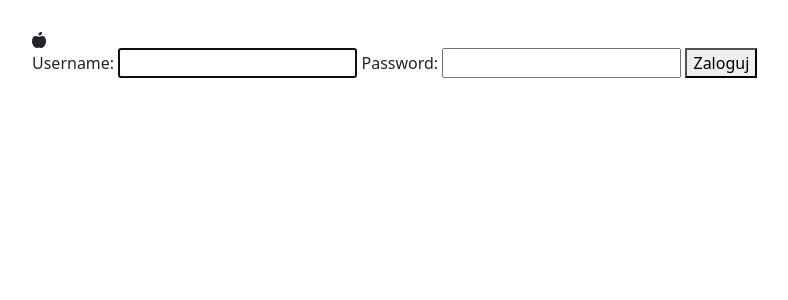
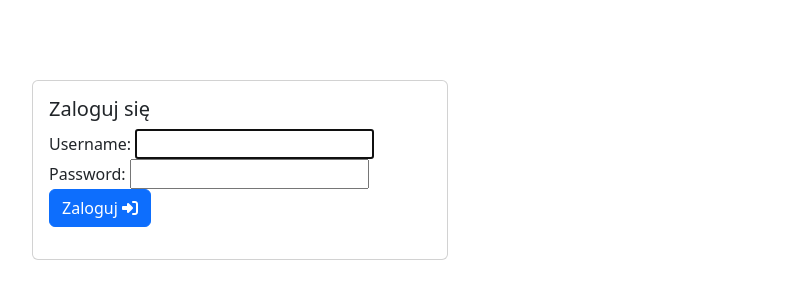
Before and after one commit to Radwan16/Django, a Django app: page /login/ in a window 1280 px wide. Shown: the top 300 px of the page, without its empty margins (0-788 px from the left). Run offline with Django 4.2, Linux system fonts and the light colour scheme; some libraries are stand-ins or nearby versions.

Commit message:
Styling login

```diff
--- a/moje_static/moj.css
+++ b/moje_static/moj.css
@@ -1,7 +1,7 @@
 body{
- padding: 2 rem;
+ padding: 2rem;
 }
-h2{
+h3{
  color:blue;
 }
 p{
--- a/templates/glowny.html
+++ b/templates/glowny.html
@@ -8,7 +8,7 @@
     <meta http-equiv="X-UA-Compatible" content="ie=edge">
     <link rel="stylesheet" href="https://cdn.jsdelivr.net/npm/bootstrap@5.2.3/dist/css/bootstrap.min.css">
     <script src="https://kit.fontawesome.com/c16c64f070.js" crossorigin="anonymous"></script>
-    <link rel="stylesheet" href="{% static 'nowy.css' %}">
+    <link rel="stylesheet" href="{% static 'moj.css' %}">
     <title>{% block tytul %} {%endblock%}</title>
 </head>
 <body>
--- a/templates/registration/login.html
+++ b/templates/registration/login.html
@@ -3,10 +3,15 @@
 {%block tytul%} Zaloguj {% endblock %}
 
 {% block strona %}
-<i class="fa-solid fa-apple-whole"></i>
-    <form method="post">
-        {% csrf_token%}
-        {{form | bootstrap}}
-        <button type="submit">Zaloguj</button>
-    </form>
+    <br/> <br/>
+    <div class="card" style="width: 26rem;">
+        <div class="card-body">
+            <h5 class="card-title">Zaloguj się </h5>
+            <form method="post">
+                {% csrf_token%}
+                {{form | bootstrap}}
+                <button type="submit"class="btn btn-primary">Zaloguj <i class="fa-solid fa-right-to-bracket"></i></button>
+            </form>
+        </div>
+    </div>
 {% endblock %}
```
Also changed, not shown: db.sqlite3.
